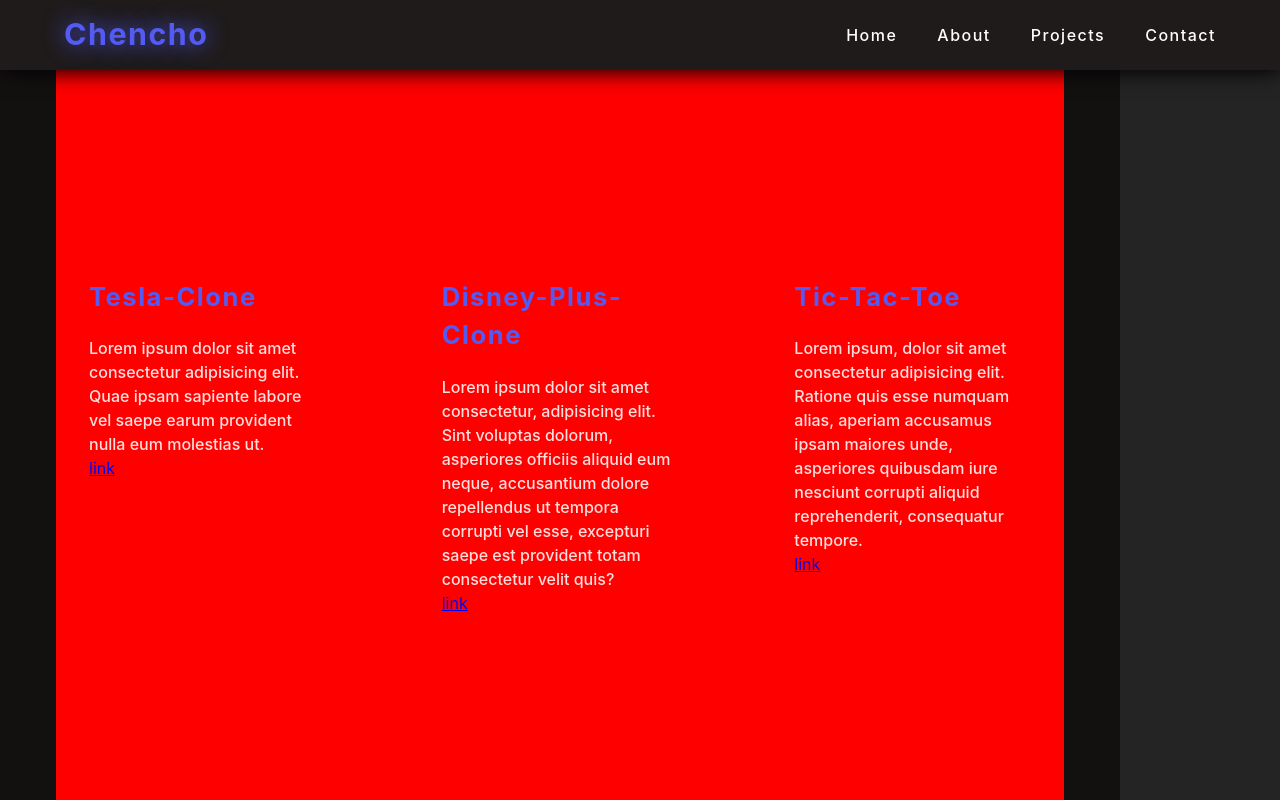
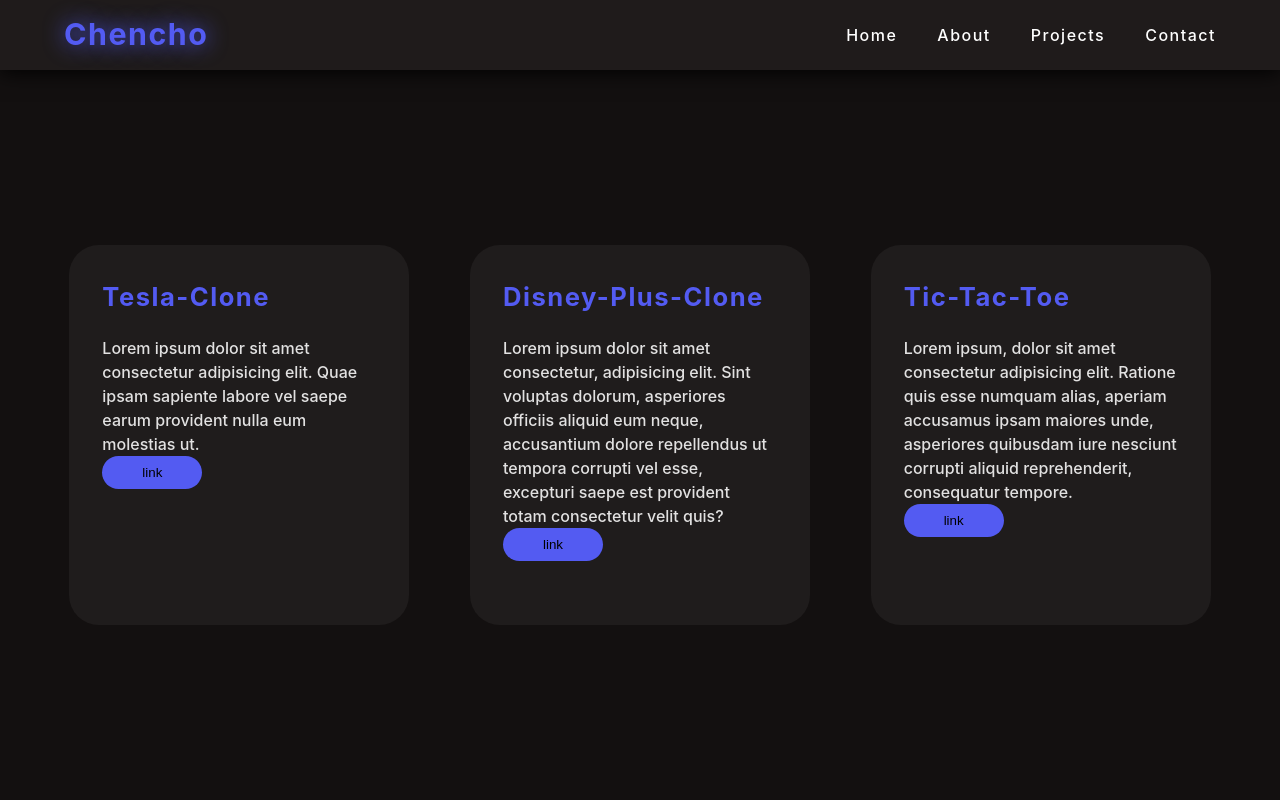
Before and after one commit to Chencho34/my-portfolio, a React (Vite) app: page /projects in a window 1280 px wide. Built offline with nearby package versions, Linux system fonts and the light colour scheme; the HTML template or start-up script is replaced by a standard one.

Commit message:
ADD: Styles in the card component

```diff
--- a/src/App.css
+++ b/src/App.css
@@ -97,7 +97,7 @@
 
   background-color: rgb(19, 16, 16);
   height: calc(100vh - 70px);
-  /* width: 100vw; */
+  width: 100vw;
   /* margin: 0 auto; */
 }
 
@@ -200,16 +200,23 @@
   align-items: center;
   justify-content: space-around;
   gap: 50px;
-  background-color: red;
+  /* background-color: red; */
 }
 
 .card {
-  /* background-color: rgb(31, 28, 28); */
+  background-color: rgb(31, 28, 28);
   width: 340px;
   height: 380px;
 
   border-radius: 30px;
   padding: 33px;
+  transition: ease-in 0.6s;
+}
+
+.card:hover {
+  /* box-shadow: 0px 2px 4px black; */
+  box-shadow: 0 4px 10px rgba(0, 0, 0, 0.72), 0 8px 15px rgba(0, 0, 0, 0.15),
+    0 16px 20px rgba(0, 0, 0, 0.08);
 }
 
 .card__container {
--- a/src/App.jsx
+++ b/src/App.jsx
@@ -1,12 +1,10 @@
 import './App.css'
 import Nav from './components/Nav'
-
 import Home from './pages/Home'
 import Contact from './pages/Contact'
 import About from './pages/About'
 import Projects from './pages/Projects'
 import NotFound from './pages/NotFound'
-
 import { Routes, Route } from 'react-router-dom'
 
 export default function App() {
--- a/src/components/Button.jsx
+++ b/src/components/Button.jsx
@@ -1,5 +1,5 @@
 import React from 'react'
 
-export default function Button() {
-  return <button className='btn__cta'>CV</button>
+export default function Button({ title }) {
+  return <button className='btn__cta'>{title}</button>
 }
--- a/src/components/Card.jsx
+++ b/src/components/Card.jsx
@@ -1,4 +1,5 @@
 import React from 'react'
+import Button from './Button'
 
 export default function Card({ title, paragraph }) {
   return (
@@ -11,7 +12,7 @@
           <p className='card__paragraph'>{paragraph}</p>
         </article>
         <article className='card__fotter'>
-          <a href='#'>link</a>
+          <Button title='link' />
         </article>
       </section>
     </section>
--- a/src/components/Nav.jsx
+++ b/src/components/Nav.jsx
@@ -1,6 +1,6 @@
 import React from 'react'
+import { paths } from './constans'
 import { Link } from 'react-router-dom'
-import { paths } from './constans'
 
 export default function Nav() {
   return (
--- a/src/pages/Home.jsx
+++ b/src/pages/Home.jsx
@@ -19,7 +19,7 @@
             temporibus aliquam non explicabo alias corrupti autem, cupiditate
             nesciunt. Reiciendis ex nostrum labore a laborum.
           </p>
-          <Button />
+          <Button title='CV' />
         </article>
         <article className='home__image'>
           <img className='home__img' src={logo} alt='img' />
--- a/src/pages/NotFound.jsx
+++ b/src/pages/NotFound.jsx
@@ -2,7 +2,7 @@
 
 export default function NotFound() {
   return (
-    <section>
+    <section className='container'>
       <h1>No found</h1>
     </section>
   )
```
